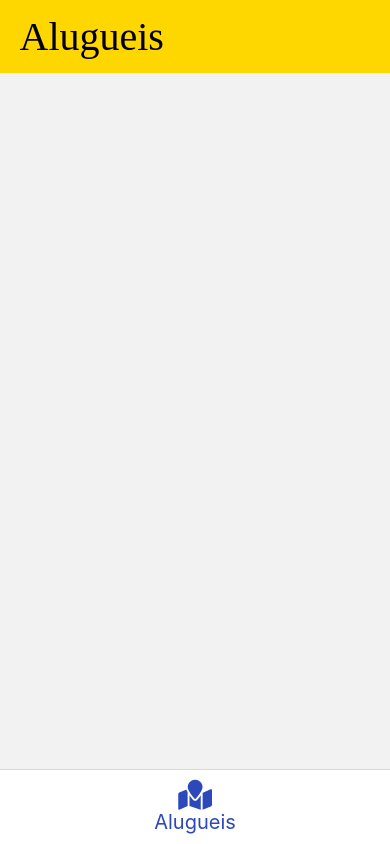
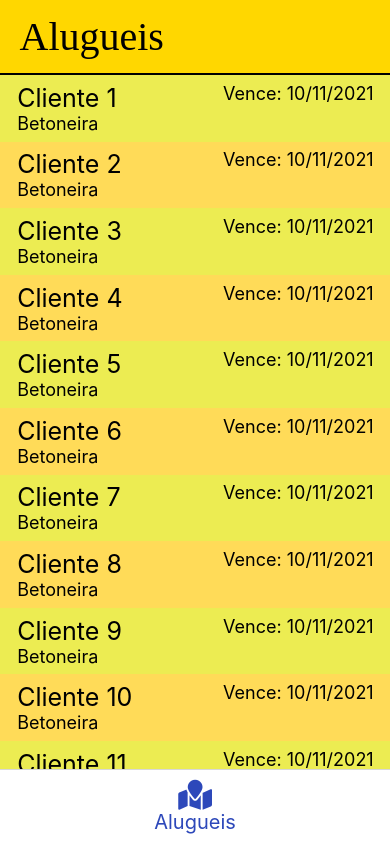
Before and after one commit to hericklima22/Agenda-e-Controle-APP, a React Native app: screen / in a window 390 px wide. Built offline with nearby package versions, Linux system fonts and the light colour scheme.

Commit message:
feat: flat list implemented

```diff
--- a/src/screens/AlugueisScreen/index.jsx
+++ b/src/screens/AlugueisScreen/index.jsx
@@ -1,5 +1,5 @@
 import React from "react";
-import { FlatList, Text, View } from "react-native";
+import { FlatList, Text, TouchableOpacity, View } from "react-native";
 import { SafeAreaView } from "react-native-safe-area-context";
 import { TopBar } from "../../components/TopBar";
 import Equipamentos from "./equipamentos.json";
@@ -7,18 +7,39 @@ import styles from "./styles";
 
 export function AlugueisScreen() {
   const { equipamentos } = Equipamentos;
+
   return (
     <SafeAreaView>
       <TopBar>Alugueis</TopBar>
+      <View style={{ height: 2, backgroundColor: "#000000" }}></View>
+      <View>
         <FlatList
-        keyExtractor={equipamentos.id}
+          keyExtractor={(item) => item.id.toString()}
           data={equipamentos}
           renderItem={({ item, index }) => (
-          <View key={item.id} style={styles.containerImage}>
-            <Text>{item.nome}</Text>
+            <TouchableOpacity
+              style={
+                (styles.list,
+                item.id % 2 === 0
+                  ? { backgroundColor: "#ffdb58" }
+                  : { backgroundColor: "#ecec52" })
+              }
+            >
+              <View style={styles.containerView}>
+                <View style={styles.itemView1}>
+                  <Text style={styles.itemText1}>{item.nome_cliente}</Text>
+                  <Text style={styles.itemText2}>{item.tipo}</Text>
                 </View>
+                <View>
+                  <Text style={styles.itemText3}>
+                    Vence: {item.data_vencimento}
+                  </Text>
+                </View>
+              </View>
+            </TouchableOpacity>
           )}
         ></FlatList>
+      </View>
     </SafeAreaView>
   );
 }
--- a/src/screens/AlugueisScreen/styles.js
+++ b/src/screens/AlugueisScreen/styles.js
@@ -4,9 +4,25 @@ const styles = StyleSheet.create({
   text: {
     fontSize: 50,
   },
-  containerImage: {
-    width: "50%",
-    marginLeft: "1.5%",
+  list: {},
+  containerView: {
+    display: "flex",
+    flexDirection: "row",
+    margin: "2%",
+    borderColor: "#000000",
+  },
+  itemView1: {
+    width: "55%",
+    marginLeft: "2.5%",
+  },
+  itemText1: {
+    fontSize: 25,
+  },
+  itemText2: {
+    fontSize: 18,
+  },
+  itemText3: {
+    fontSize: 18,
   },
 });
 
```
Lines whose indentation alone changed are shown as unchanged.
